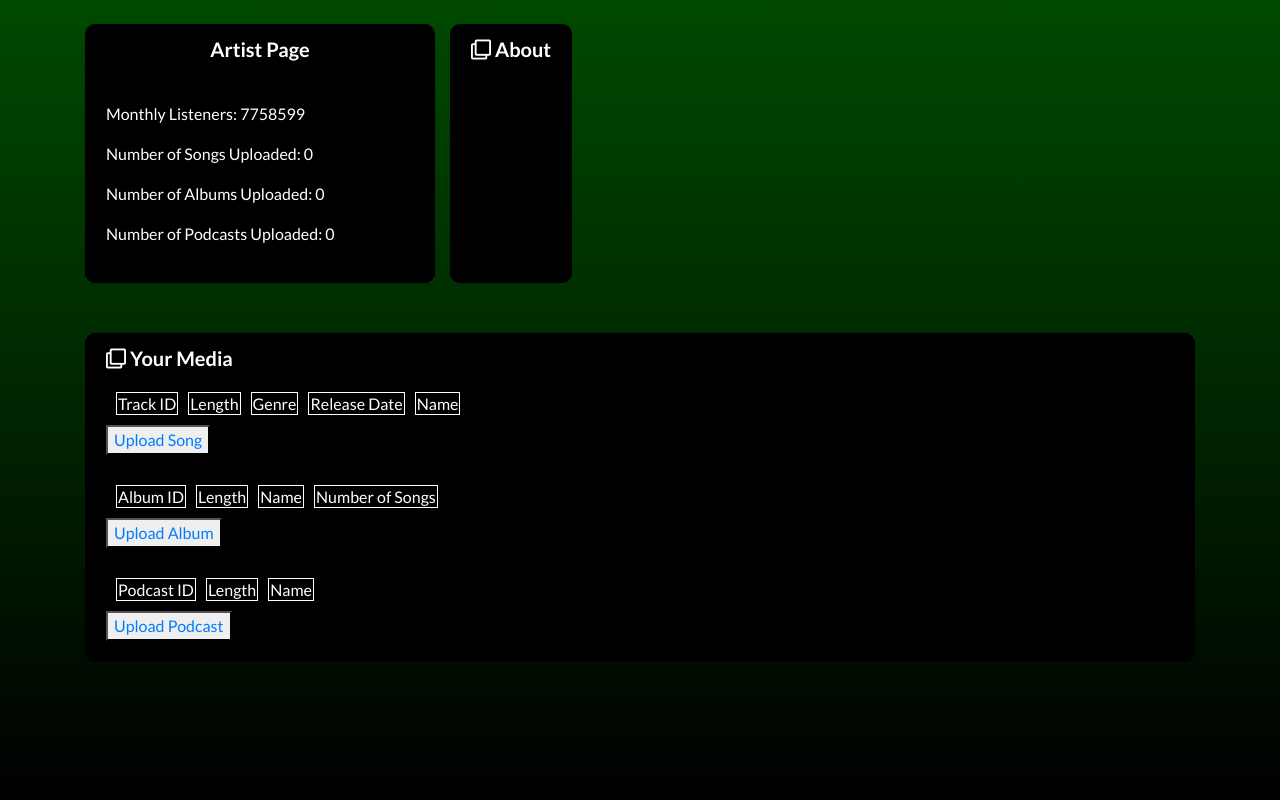
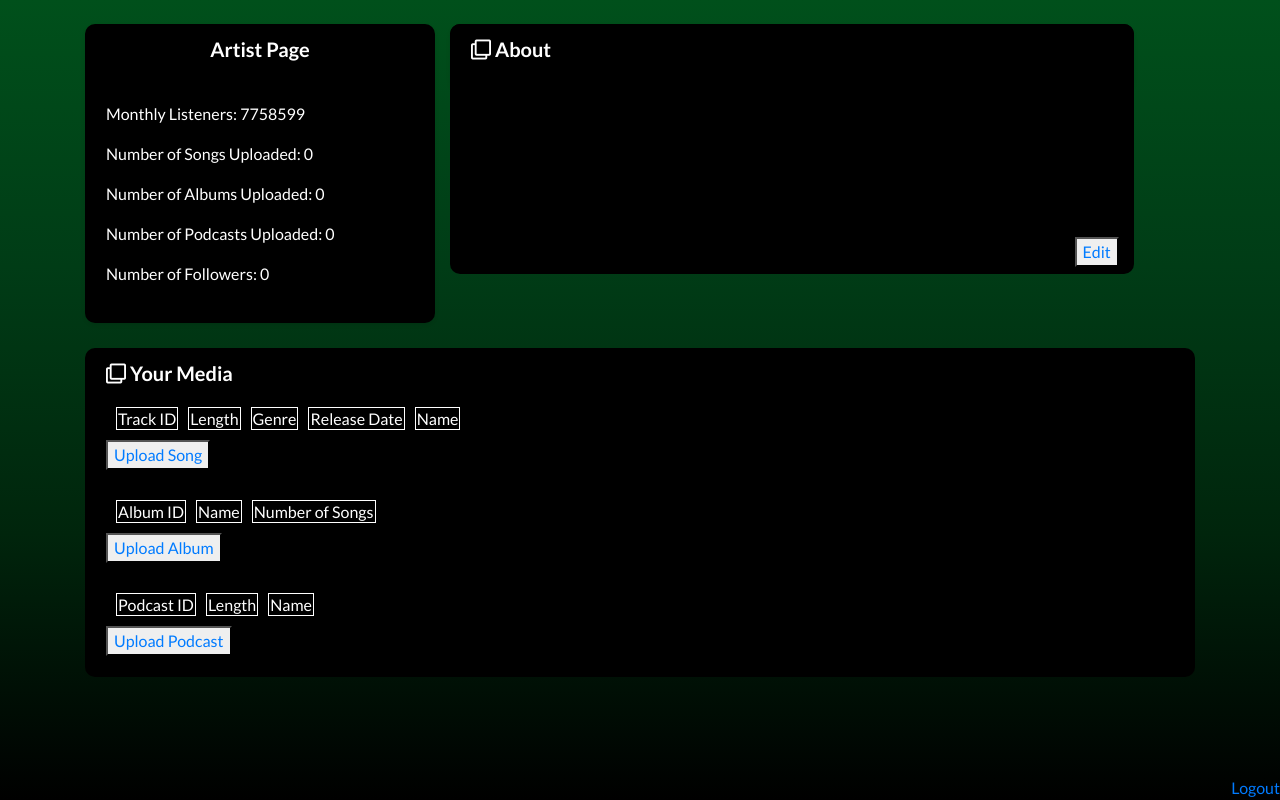
Before and after one commit to doanlng/mockifydb, a PHP site: page /artistPage.php in a window 1280 px wide. Run offline with PHP 8.4, Linux system fonts and the light colour scheme; the visitor is signed in with stand-in values (Sample User, id 1); data that the repository does not hold is empty; some libraries are stand-ins or nearby versions.

Commit message:
working change about and logout for artists

```diff
--- a/artistPage.css
+++ b/artistPage.css
@@ -1,24 +1,22 @@
 body {
-        /* Chrome 10-25, Safari 5.1-6 */
-    background-image: linear-gradient(rgb(0, 73, 0), rgb(0, 50, 0), rgb(0, 25, 0), black);
-
+    /* Chrome 10-25, Safari 5.1-6 */
+    background-image: linear-gradient(rgb(0, 80, 27), rgb(0, 60, 22), rgb(0, 37, 12), black);
     padding: 0;
     margin: 0;
     font-family: 'Lato', sans-serif;
     color: #000;
+    background-color: black;
 }
 
 .student-profile .card {
     background-color: black;
-    color: white;
     border-radius: 10px;
 }
 
 .student-profile .card .card-header .profile_img {
-
-    color: white;
+    color: black;
     width: 150px;
-    height: 150px;
+    height: 100%;
     object-fit: cover;
     margin: 10px auto;
     border: 10px solid #ccc;
@@ -52,3 +50,26 @@ td {
     border: 1px solid white;
     color: white;
 }
+.about{
+    width: 60%;
+    height: 100%;
+    background-color: black;
+    border-radius: 10px;
+}
+.row{
+    position: relative;
+    height: 250px;
+}
+.text{
+    padding-left: 30px;
+}
+.edit{
+    position: absolute;
+    bottom: 3%;
+    right: 8%;
+}
+.logout{
+    position:absolute;
+    bottom:0;
+    right:0;
+}
--- a/artistPage.php
+++ b/artistPage.php
@@ -16,6 +16,8 @@
         $album_cnt = mysqli_num_rows($albums);
         $req = mysqli_query($mysqli, "SELECT * FROM artist WHERE AID = " . $aid);
         $artist = mysqli_fetch_assoc($req);
+        $followers = mysqli_query($mysqli, "SELECT * FROM follows WHERE AID = " . $aid);
+        $n_follows = mysqli_num_rows($followers);
     }
 ?>
 <head>
@@ -35,14 +37,13 @@
     <div class="rt-container">
           <div class="col-rt-12">
               <div class="Scriptcontent">
-
                 <!-- Student Profile -->
                 <div class="student-profile py-4">
                   <div class="container">
 
                     <div class="row">
                       <div class="col-lg-4">
-        <div class="card shadow-sm">
+                        <div class="card shadow-sm" style="width:100%">
                           <div class="card-header bg-transparent text-center">
                             <?php
                                 echo '<h3>'.$artist['Name'].' Artist Page</h3>';
@@ -54,15 +55,17 @@
                                 echo "<p>Number of Songs Uploaded: ". $song_cnt ."</p>";
                                 echo "<p>Number of Albums Uploaded: ". $album_cnt ."</p>";
                                 echo "<p>Number of Podcasts Uploaded: ". $pod_cnt ."</p>";
+                                echo "<p>Number of Followers: ". $n_follows ."</p>";
                             ?>
                           </div>
                         </div>
                       </div>
+                        <div class="about">
                         <div class="card shadow-sm">
                           <div class="card-header bg-transparent border-0">
                             <h3 class="mb-0"><i class="far fa-clone pr-1"></i>About</h3>
                           </div>
-          <div class="card-body pt-0">
+                            <div class = text>
                             <p>
                                 <?php
                                     echo $artist['ABOUT'];
@@ -70,11 +73,17 @@
                             </p>
                             </div>
                         </div>
+                          <div class="edit" style=color:white>
+                            <?php
+                              echo '<button><a href="changeAbout.php?id='. $aid .'">Edit</a></button>'
+                            ?>
+                          </div>
+                        </div>
+
                   </div>
                     <div>
                       <div class="col-lg-8">
-          <div style="height: 26px"></div>
-
+                          <div style="height: 50px"></div>
                       </div>
                     </div>
                     <br>
@@ -108,7 +117,6 @@
                               <table>
                                 <tr>
                                     <td>Album ID</td>
-                    <td>Length</td>
                                     <td>Name</td>
                                     <td>Number of Songs</td>
                                 </tr>
@@ -118,7 +126,7 @@
                                     $songs_in_album = (mysqli_query($mysqli, "SELECT * FROM song_album WHERE Alid = " . $album['AlID']));
                                     $n_songs = mysqli_num_rows($songs_in_album);
                                     echo '<tr>';
-                    echo '<td>' . $album['AlID'] . "</td>" . '<td>' . $album['Length'] . '<td><a href=artistAddToAlbum.php?id='. $album['AlID'] .'>' . $album['Name'] . "</td>" . "<td>" . $n_songs . "</td>";
+                                    echo '<td>' . $album['AlID'] . "</td>" .  '<td><a href=artistAddToAlbum.php?id='. $album['AlID'] .'>' . $album['Name'] . "</td>" . "<td>" . $n_songs . "</td>";
                                     echo '<td><a href=adminAction/deleteAlbum.php?tid='. $album['AlID'] . '>Delete</a></td>';
                                     echo '</tr>';
                                     }
@@ -148,15 +156,13 @@
                               <button><a href="Upload/uploadPodcast.html">Upload Podcast</a></button>
                           </div>
                         </div>
-
-      <div class="content-placeholder">
-
                     </div>
                   </div>
+                <div class="logout" style="color:white">
+                    <a href="logout.php">Logout</a>
                 </div>
 </div>
 <!-- partial -->
-
     		</div>
 		</div>
     </div>
@@ -164,7 +170,5 @@
 
 
 
-    <!-- Analytics -->
-
 	</body>
 </html>
```
Also changed, not shown: changeAbout.php (added, +51 -0 lines), changeAboutAction.php (added, +14 -0 lines). Lines whose indentation alone changed are shown as unchanged.
